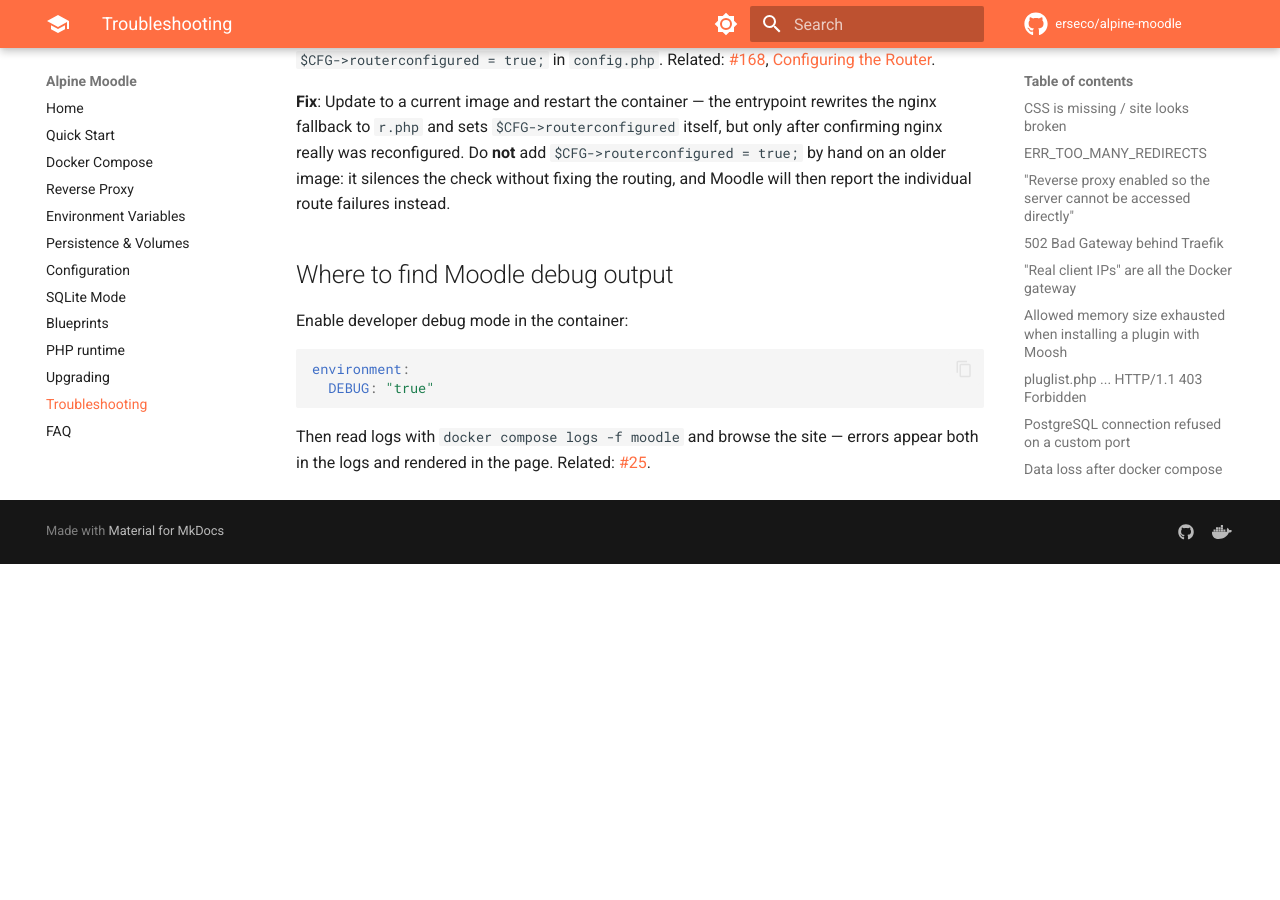
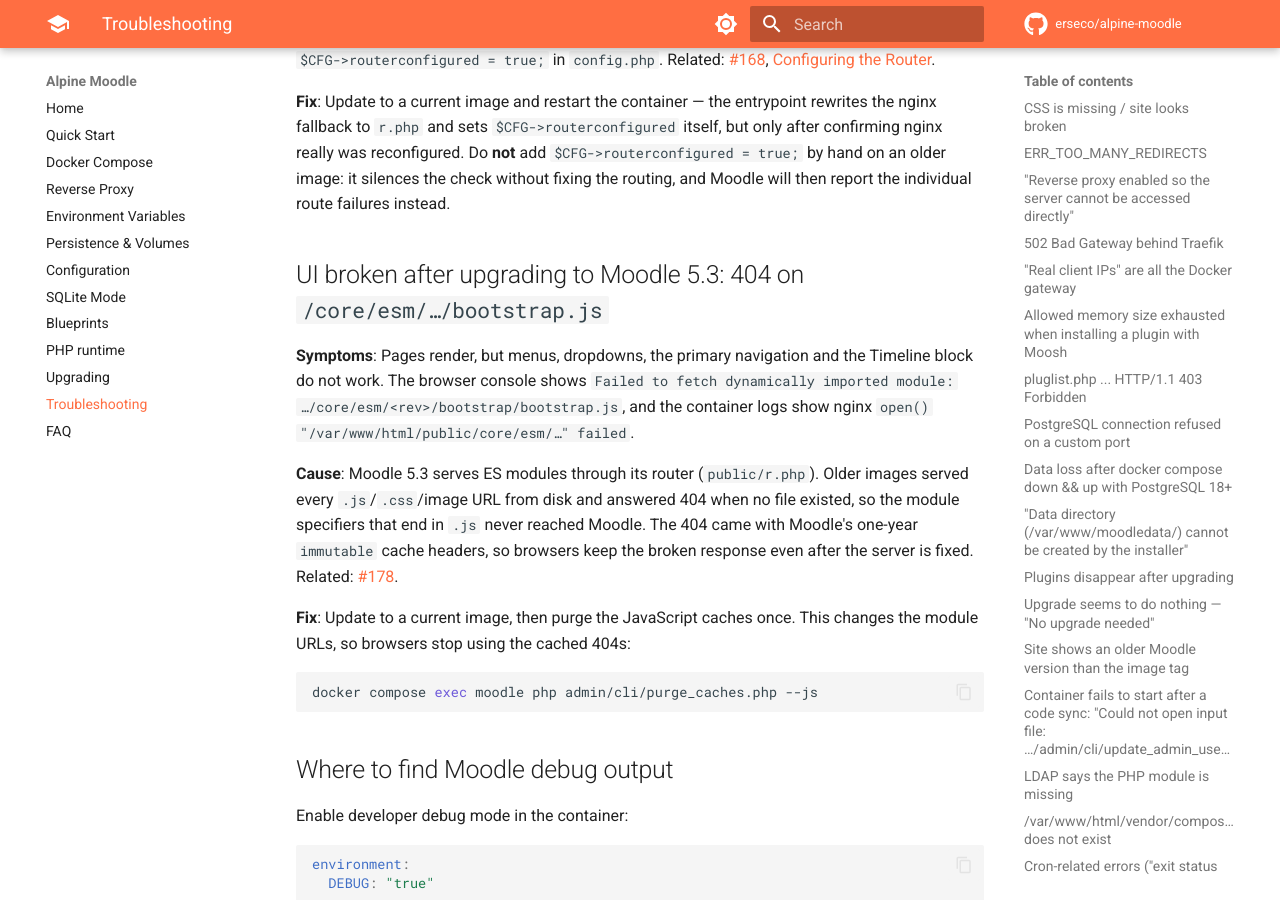
Before and after one commit to erseco/alpine-moodle, an MkDocs documentation site: the page built from docs/troubleshooting.md, in a window 1280 px wide and 900 px high, scrolled down 6756 px. Built offline with MkDocs 1.6.1 and Material for MkDocs 9.7.7, drawn with Linux system fonts in a browser that asks for light colours; comment, search, counter and statistics services are not loaded; before the commit the page ends 7320 px from its top, so only the background shows below that.

Commit message:
Route missing static files to r.php so Moodle 5.3 ES modules load (#179)
* Route missing static files to r.php so Moodle 5.3 ES modules load

Moodle 5.3 serves ES modules through the router at
/core/esm/<rev>/<specifier>. The base image serves .js/.css/image URLs
from a regex location without try_files, so specifiers that end in .js
(bootstrap/bootstrap.js, @moodlehq/design-system/.../index.js) never
reached r.php and failed with 404. Bootstrap and the React components
did not load, so menus, the primary navigation and the Timeline broke.

configure_nginx_router now adds a try_files fallback to r.php in that
location. Files that exist on disk are still served by nginx.

The checks test mode now asserts the fallback and, on 5.3+, requests
/core/esm/1/bootstrap/bootstrap.js and expects HTTP 200. The
troubleshooting guide explains why browsers that cached the broken
response need a one-off JS cache purge.

Closes #178

* Gate the ESM probe on the 5.3 bootstrap bundle

Moodle 5.2 already ships esm_controller, but its import map has no
bootstrap specifier, so /core/esm/1/bootstrap/bootstrap.js is a
legitimate router 404 there. Run the probe only when
lib/bundles/bootstrap/js/bootstrap.js exists.

````diff
--- a/docs/troubleshooting.md
+++ b/docs/troubleshooting.md
@@ -248,6 +248,18 @@ docker compose exec moodle ls -l /var/www/html/config.php /var/www/html/public/c
 
 **Fix**: Update to a current image and restart the container — the entrypoint rewrites the nginx fallback to `r.php` and sets `$CFG->routerconfigured` itself, but only after confirming nginx really was reconfigured. Do **not** add `$CFG->routerconfigured = true;` by hand on an older image: it silences the check without fixing the routing, and Moodle will then report the individual route failures instead.
 
+## UI broken after upgrading to Moodle 5.3: 404 on `/core/esm/…/bootstrap.js`
+
+**Symptoms**: Pages render, but menus, dropdowns, the primary navigation and the Timeline block do not work. The browser console shows `Failed to fetch dynamically imported module: …/core/esm/<rev>/bootstrap/bootstrap.js`, and the container logs show nginx `open() "/var/www/html/public/core/esm/…" failed`.
+
+**Cause**: Moodle 5.3 serves ES modules through its router (`public/r.php`). Older images served every `.js`/`.css`/image URL from disk and answered 404 when no file existed, so the module specifiers that end in `.js` never reached Moodle. The 404 came with Moodle's one-year `immutable` cache headers, so browsers keep the broken response even after the server is fixed. Related: [#178](https://github.com/erseco/alpine-moodle/issues/178).
+
+**Fix**: Update to a current image, then purge the JavaScript caches once. This changes the module URLs, so browsers stop using the cached 404s:
+
+```bash
+docker compose exec moodle php admin/cli/purge_caches.php --js
+```
+
 ## Where to find Moodle debug output
 
 Enable developer debug mode in the container:
````
Also changed, not shown: 2 other files.
